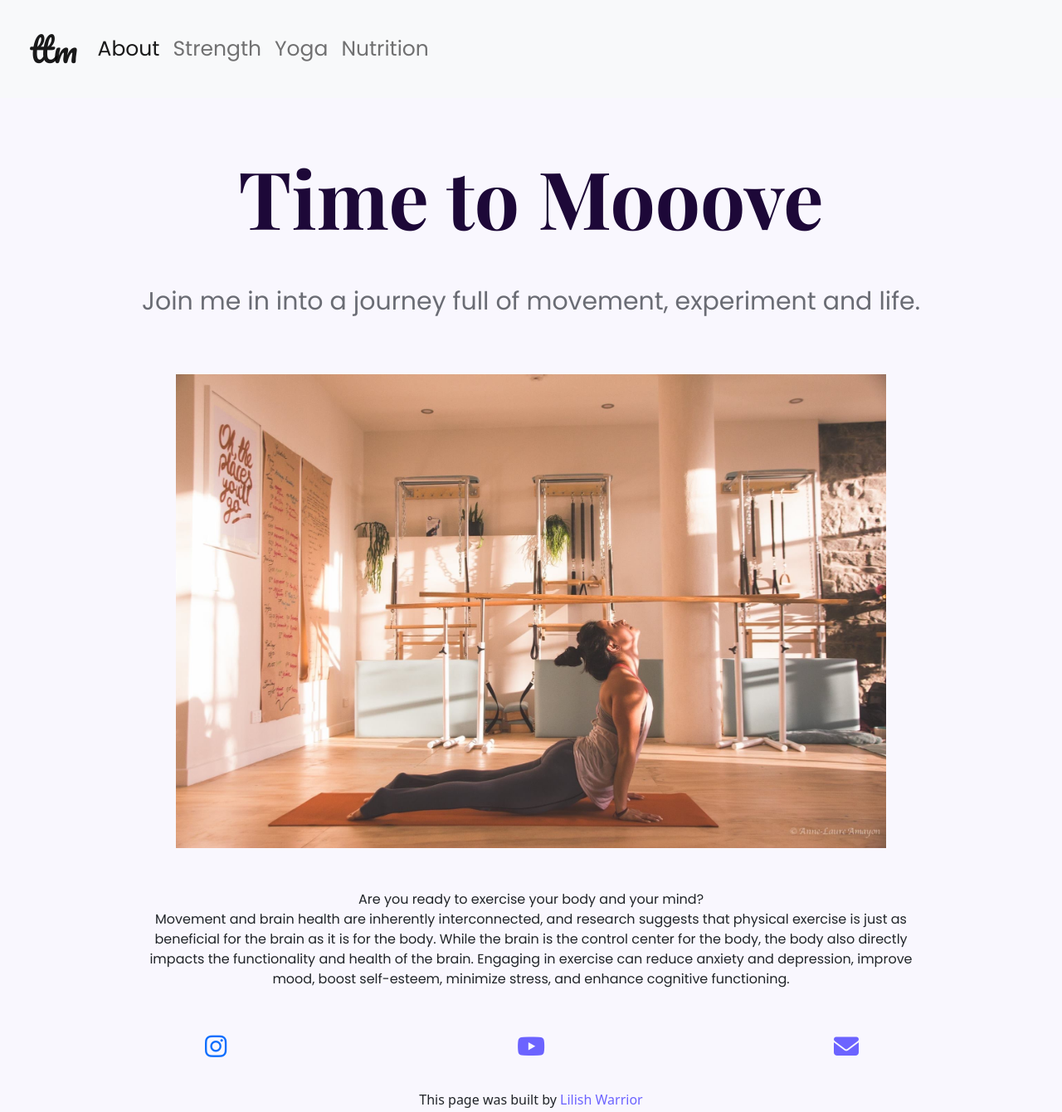
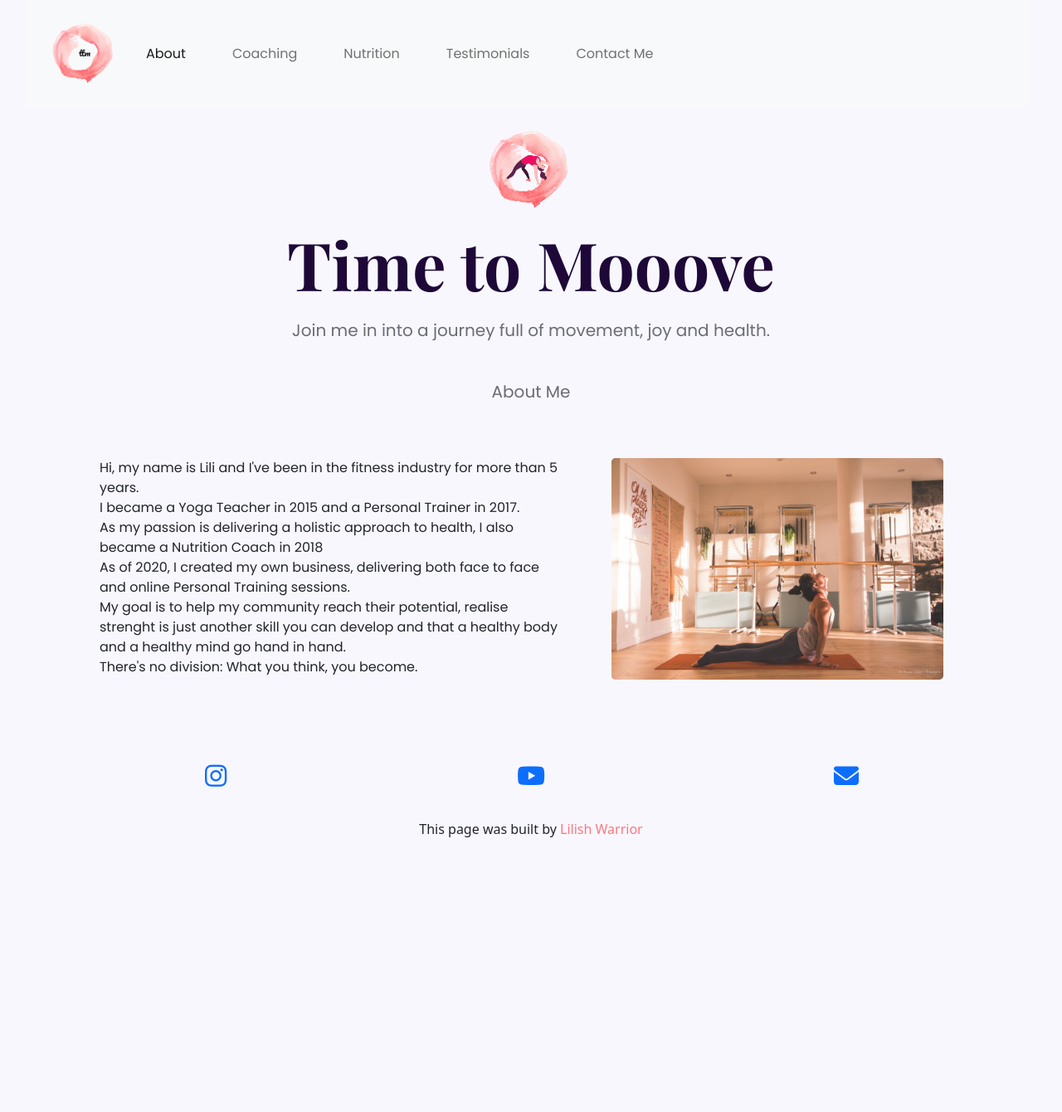
Before and after one commit to Lilish-Warrior/time-to-move, a plain HTML site: page index.html in a window 1280 px wide. Shown: the whole page at 83% size. After the commit the page ends 1059 px from the top, so only its background shows below. Drawn offline with nearby package versions, Linux system fonts and the light colour scheme.

Commit message:
Redesing of index site

```diff
--- a/css/style.css
+++ b/css/style.css
@@ -1,6 +1,7 @@
 :root {
   --background-color: #f9f7fe;
   --primary-button-color: #6c63ff;
+  --accent-color: #fd767b;
   --heading-font-familiy: "Playfair Display", serif;
   --default-font-family: "Poppins", sans-serif;
   --logo-font-family: "Dancing Script", cursive;
@@ -9,20 +10,29 @@
 
 body {
   background: var(--background-color);
-  text-align: center;
 }
 h1 {
   color: #1d0838;
   font-family: var(--heading-font-familiy);
-  font-size: 96px;
-  margin-top: 180px;
+  font-size: 80px;
+  margin-top: 140px;
+  text-align: center;
 }
 h2 {
   color: #6a6c74;
-  font-size: 30px;
+  font-size: 20px;
   font-family: var(--default-font-family);
   font-weight: lighter;
-  margin: 50px;
+  margin: 20px;
+  text-align: center;
+}
+h3 {
+  color: #6a6c74;
+  font-size: 20px;
+  font-family: var(--default-font-family);
+  font-weight: lighter;
+  text-align: center;
+  padding: 30px;
 }
 
 p {
@@ -30,31 +40,49 @@ p {
   font-family: var(--default-font-family);
   line-height: 1.5;
 }
-.paragraph-homepage {
-  padding: 30px 160px;
+
+.logo {
+  max-width: 100px;
 }
 
-.img-front-page {
-  max-width: 70%;
-  border-radius: 4px;
-  padding: 20px;
+.navbar-font {
+  font-family: var(--default-font-family);
+  font-size: 16px;
+  margin-right: 40px;
 }
-.logo2 {
-  font-family: var(--logo2-font-family);
-  font-size: 40px;
+.navbar {
+  margin-left: 30px;
+  padding: 10px;
 }
-.bar-font {
-  font-family: var(--default-font-family);
-  font-size: 25px;
+
+.img-main {
+  display: block;
+  margin: 0 auto;
+  width: 130px;
+}
+
+.img-col {
+  width: 400px;
+  margin-left: 40px;
+}
+
+.container-info {
+  margin-left: 90px;
+  padding: 30px;
+}
+
+.footer {
+  text-align: center;
+  margin-top: 50px;
 }
 .icon-footer {
-    color: var(--primary-button-color);
-    font-size: 30px;
-    margin-bottom: 30px;
+  color: var(--accent-color);
+  font-size: 30px;
+  margin-bottom: 30px;
 }
 .link-footer {
   text-decoration: none;
-  color: var(--primary-button-color);
+  color: var(--accent-color);
 }
 
 @media (max-width: 960px) {
--- a/index.html
+++ b/index.html
@@ -16,23 +16,40 @@
       integrity="sha384-KyZXEAg3QhqLMpG8r+8fhAXLRk2vvoC2f3B09zVXn8CA5QIVfZOJ3BCsw2P0p/We"
       crossorigin="anonymous"
     />
+
     <script
       src="https://cdn.jsdelivr.net/npm/bootstrap@5.1.0/dist/js/bootstrap.bundle.min.js"
       integrity="sha384-U1DAWAznBHeqEIlVSCgzq+c9gqGAJn5c/t99JyeKa9xxaYpSvHU5awsuZVVFIhvj"
       crossorigin="anonymous"
     ></script>
+
     <script
       src="https://kit.fontawesome.com/dfdd2064f5.js"
       crossorigin="anonymous"
     ></script>
-    <link rel="stylesheet" href="/css/style.css" />
+
+    <link rel="stylesheet" href="css/style.css" />
+
     <title>Homepage: TimeToMove</title>
   </head>
+
   <body>
     <div class="container">
-      <nav class="navbar navbar-expand-lg navbar-light bg-light fixed-top p-4">
+      <nav
+        class="
+          navbar navbar-expand-lg navbar-light
+          bg-light
+          fixed-top
+          navbar-font
+        "
+      >
         <div class="container-fluid">
-          <a class="navbar-brand logo2" href="#">ttm</a>
+          <a class="navbar-brand" href="/index.html">
+            <img
+              src="images/logo.png"
+              alt="Brand Logo: Red circle with brand in the middle"
+              class="logo"
+          /></a>
           <button
             class="navbar-toggler"
             type="button"
@@ -47,59 +64,88 @@
           <div class="collapse navbar-collapse" id="navbarNav">
             <ul class="navbar-nav">
               <li class="nav-item">
-                <a class="nav-link active bar-font" aria-current="page" href="#"
+                <a
+                  class="nav-link active navbar-font"
+                  aria-current="page"
+                  href="/index.html#about"
                   >About</a
                 >
               </li>
               <li class="nav-item">
-                <a class="nav-link bar-font" href="#">Strength</a>
+                <a class="nav-link navbar-font" href="#">Coaching</a>
               </li>
               <li class="nav-item">
-                <a class="nav-link bar-font" href="#">Yoga</a>
+                <a class="nav-link navbar-font" href="#">Nutrition</a>
               </li>
               <li class="nav-item">
-                <a class="nav-link bar-font" href="#">Nutrition</a>
+                <a class="nav-link navbar-font" href="#">Testimonials</a>
+              </li>
+              <li class="nav-item">
+                <a class="nav-link navbar-font" href="#">Contact Me</a>
               </li>
             </ul>
           </div>
         </div>
       </nav>
     </div>
-    <h1>Time to Mooove</h1>
-    <h2>Join me in into a journey full of movement, experiment and life.</h2>
-    <img
-      src="/images/cover.jpg"
-      alt="yoga practice"
-      class="img-fluid img-front-page"
-    />
+    <h1>
+      <img
+        src="images/Logo and pic.png"
+        alt="yoga practice"
+        class="img-fluid img-main"
+      />Time to Mooove
+    </h1>
+    <h2>Join me in into a journey full of movement, joy and health.</h2>
+    <h3 id="about">About Me</h3>
 
-    <!-- <img
-      src="https://s3.amazonaws.com/shecodesio-production/uploads/files/000/013/211/original/Climb.jpeg?1626590312"
-    /> -->
+    <div class="container-info">
+      <div class="row">
+        <div class="col-6">
+          <p>
+            Hi, my name is Lili and I've been in the fitness industry for more
+            than 5 years. <br />
+            I became a Yoga Teacher in 2015 and a Personal Trainer in 2017.
+            <br />
+            As my passion is delivering a holistic approach to health, I also
+            became a Nutrition Coach in 2018 <br />
+            As of 2020, I created my own business, delivering both face to face
+            and online Personal Training sessions. <br />
+            My goal is to help my community reach their potential, realise
+            strenght is just another skill you can develop and that a healthy
+            body and a healthy mind go hand in hand. <br />
+            There's no division: What you think, you become.
+          </p>
+        </div>
+        <div class="col-6">
+          <img
+            src="images/cover.jpg"
+            alt="Woman doing yoga"
+            class="img-col img-fluid rounded-3"
+          />
+        </div>
+      </div>
+    </div>
 
-    <p class="paragraph-homepage">
-      Are you ready to exercise your body and your mind? <br />
-      Movement and brain health are inherently interconnected, and research
-      suggests that physical exercise is just as beneficial for the brain as it
-      is for the body. While the brain is the control center for the body, the
-      body also directly impacts the functionality and health of the brain.
-      Engaging in exercise can reduce anxiety and depression, improve mood,
-      boost self-esteem, minimize stress, and enhance cognitive functioning.
-    </p>
-
-    <footer class="mb-5">
+    <footer class="mb-5 footer">
       <div class="container icon-footer">
         <div class="row">
           <div class="col-4">
-            <a href="https://www.instagram.com/timetomooove/">
+            <a href="https://www.instagram.com/timetomooove/" target="_blank">
               <i class="fab fa-instagram"> </i>
             </a>
           </div>
           <div class="col-4">
-            <i class="fab fa-youtube"></i>
+            <a
+              href="https://www.youtube.com/channel/UCwxG7ppwT2lbIwBfpHBE10A/"
+              target="_blank"
+            >
+              <i class="fab fa-youtube"></i>
+            </a>
           </div>
           <div class="col-4">
-            <i class="fas fa-envelope"></i>
+            <a href="mailto: contact@lilishwarrior.com">
+              <i class="fas fa-envelope"></i>
+            </a>
           </div>
         </div>
       </div>
```
Also changed, not shown: images/Logo and pic.png (added), images/Logo circle.png (added), images/logo.png (added), 2 other files.
